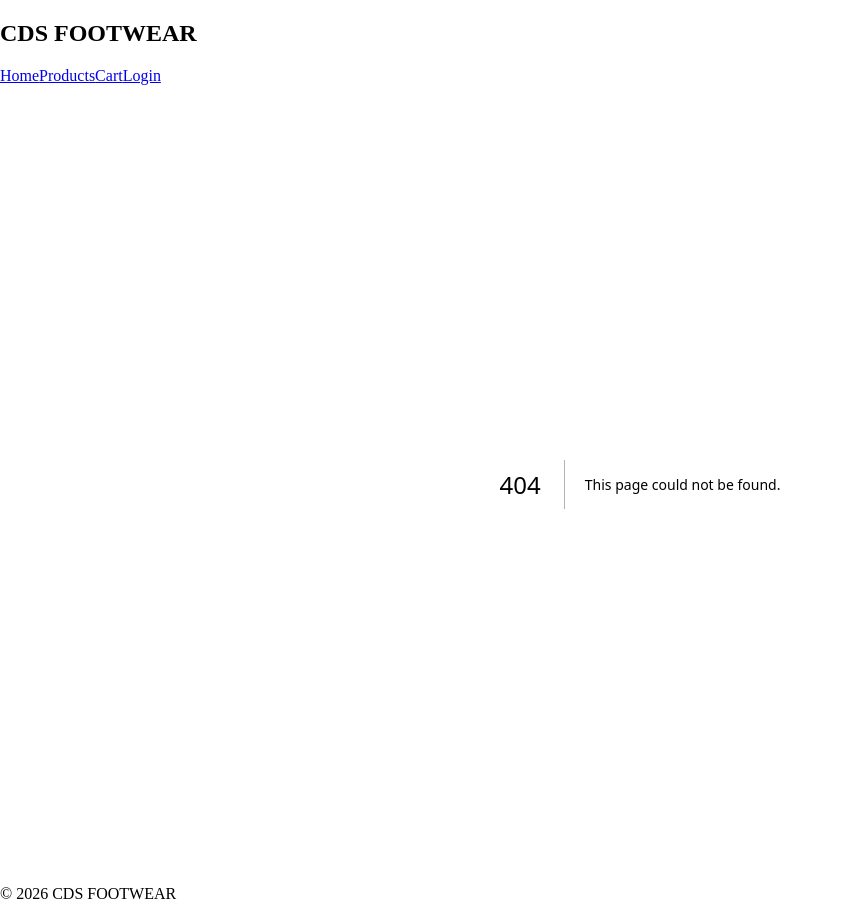
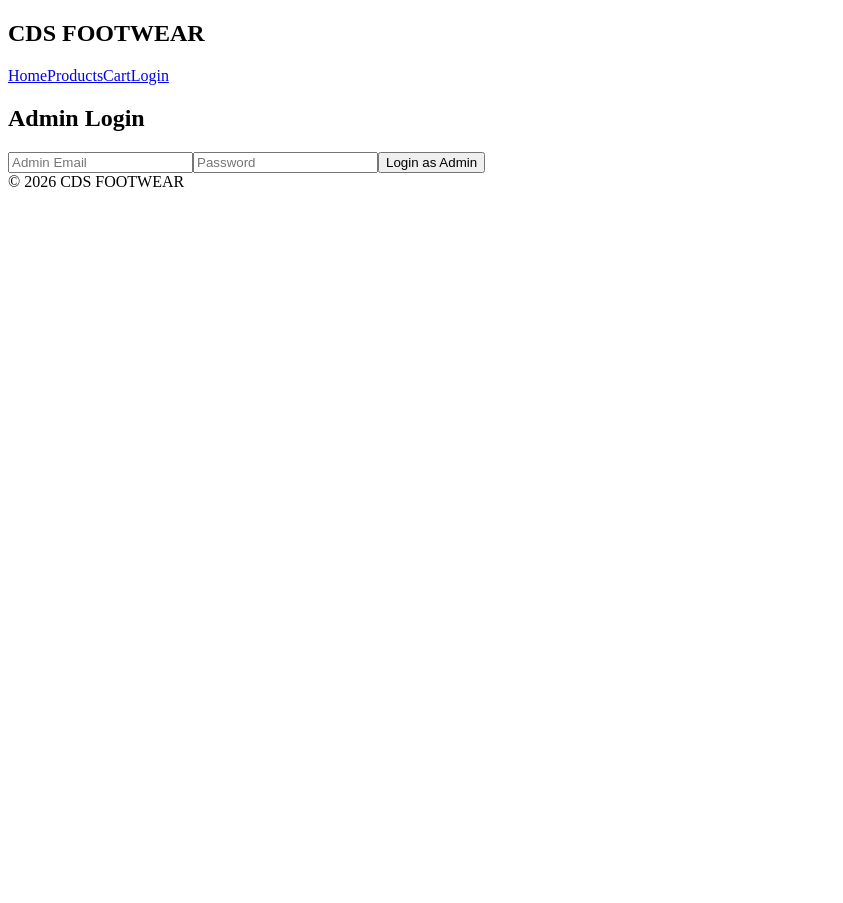
Before and after one commit to hdkanshu/cds-footwear, a Next.js app: page /admin/login in a window 1280 px wide. Before the commit this address had no page. Shown: the whole page, without its empty margins (0-843 px from the left). After the commit the page ends 800 px from the top, so only its background shows below. Built offline with nearby package versions, Linux system fonts and the light colour scheme.

Commit message:
Create page.js

```diff
--- /dev/null
+++ b/app/admin/login/page.js
@@ -0,0 +1,24 @@
+export default function AdminLogin() {
+  return (
+    <div className="max-w-sm mx-auto">
+      <h2 className="text-2xl font-semibold mb-4">
+        Admin Login
+      </h2>
+
+      <input
+        className="border p-2 w-full mb-2"
+        placeholder="Admin Email"
+      />
+
+      <input
+        className="border p-2 w-full mb-2"
+        placeholder="Password"
+        type="password"
+      />
+
+      <button className="w-full border py-2">
+        Login as Admin
+      </button>
+    </div>
+  );
+}
```
